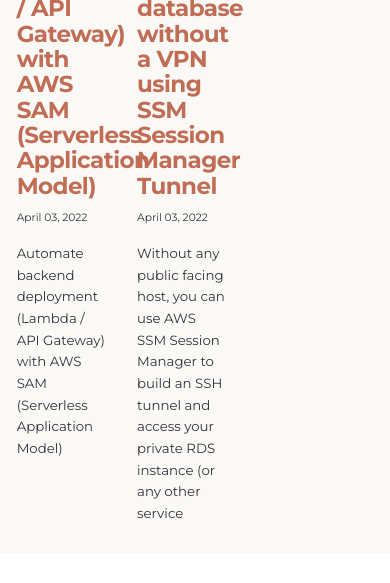
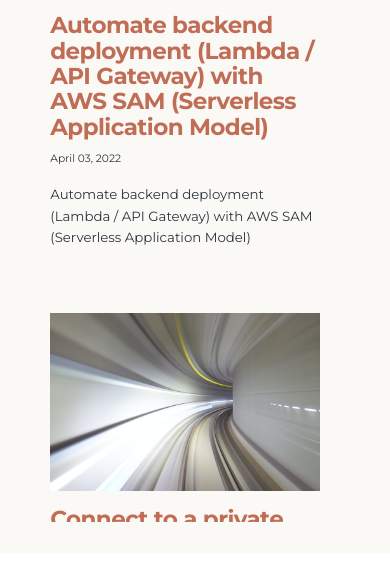
Before and after one commit to oliviergob/gobslog.com, a Gatsby site: page / in a window 390 px wide. Shown: the part 288-871 px from the top of the page. Before the commit the page ends 844 px from the top, so only its background shows below. Built offline with nearby package versions, Linux system fonts and the light colour scheme; Gatsby itself is replaced by a stand-in of ours.

Commit message:
Improved layout and responsive site

```diff
--- a/src/components/layout.js
+++ b/src/components/layout.js
@@ -12,16 +12,16 @@
 `
 const SplitLayout = styled.div`
   display: flex;
+  flex-wrap: wrap;
   justify-content: center;
-  width: 85%;
   margin: auto;
 `
 
 const ScrollBar = styled(SimpleBar)`
   max-height: 87vh;
   overflowX: hidden;
-  min-width: 65vw;
-  max-width: 65vw;
+  max-width: 1100px;
+  flex: 95%;
 `
 
 const ScrollContainer = styled.div`
@@ -29,8 +29,7 @@
 `
 
 const Layout = ({ location, title, children }) => {
-  const rootPath = `${__PATH_PREFIX__}/`
-  const isRootPath = location.pathname === rootPath
+
 
   return (
     <div>
--- a/src/pages/index.js
+++ b/src/pages/index.js
@@ -15,11 +15,11 @@
 `
 const Tile = styled.div`
   flex: 0 0 50%;
-  max-width: 50%;
   position: relative;
   width: 100%;
   padding-right: 15px;
   padding-left: 15px;
+  min-width: 300px;
 `
 
 const BlogIndex = ({ data, location }) => {
--- a/src/style.css
+++ b/src/style.css
@@ -85,7 +85,7 @@
 }
 
 footer {
-  padding: var(--spacing-4) var(--spacing-0) var(--spacing-1);
+  padding: var(--spacing-4) var(--spacing-2) var(--spacing-1);
 }
 
 hr {
@@ -166,7 +166,7 @@
   line-height: var(--lineHeight-relaxed);
   --baseline-multiplier: 0.179;
   --x-height-multiplier: 0.35;
-  margin: var(--spacing-0) var(--spacing-0) var(--spacing-8) var(--spacing-0);
+  margin: var(--spacing-2) var(--spacing-0) var(--spacing-4) var(--spacing-0);
   padding: var(--spacing-0);
 }
 
@@ -298,6 +298,7 @@
   display: flex;
   margin-bottom: var(--spacing-16);
   margin-top: var(--spacing-16);
+  margin-left: var(--spacing-2);
 }
 
 .bio p {
--- a/src/templates/blog-post.js
+++ b/src/templates/blog-post.js
@@ -7,7 +7,7 @@
 import styled from "styled-components"
 
 const PostContainer = styled.div`
-  width: 70%;
+  width: 83%;
   margin: auto;
 `
 
@@ -34,6 +34,7 @@
             <header>
               <h2 itemProp="headline">{post.frontmatter.title}</h2>
               <GatsbyImage image={image} />
+
               <p>{post.frontmatter.date}</p>
             </header>
             <section
```
